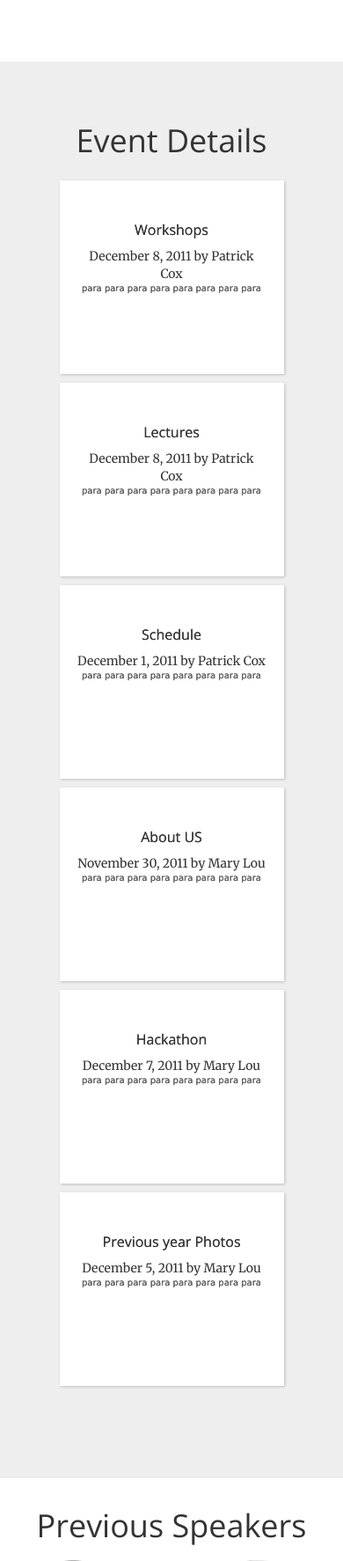
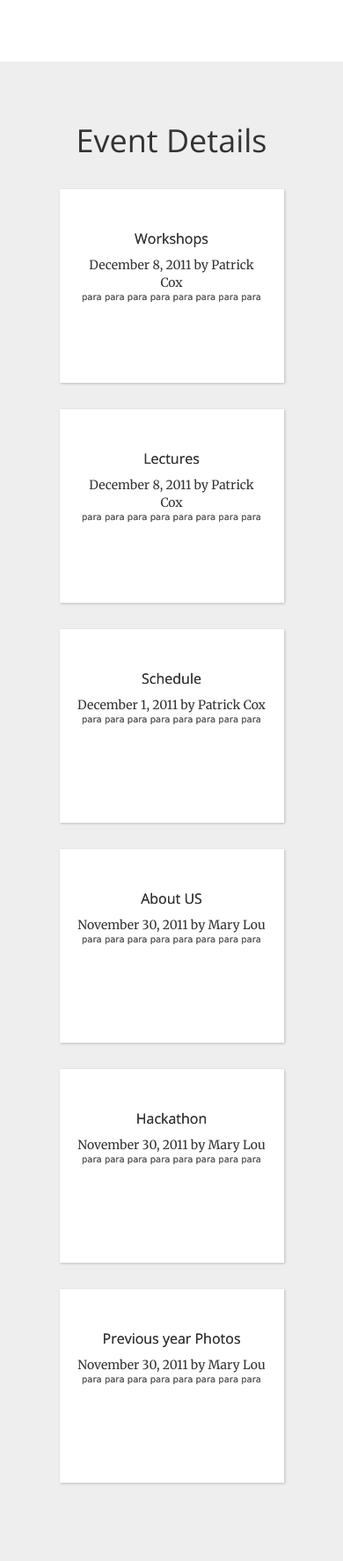
Before and after one commit to fosscell/2016-E, a PHP site: page / in a window 390 px wide. Shown: the part 2847-4621 px from the top of the page at 88% size. Run offline with PHP 8.4, Linux system fonts and the light colour scheme.

Commit message:
Bg change, Photo fixes, event details responsive

```diff
--- a/css/main.css
+++ b/css/main.css
@@ -12,6 +12,10 @@
     font:bold 11px Arial, Helvetica, sans-serif;
     background: #222222;
     color: #ffffff;
+}
+
+#contact{
+	background: #FEFF99;
 }
 
 /* loading bar */
@@ -50,7 +54,7 @@
 	border: 10px solid #fff;
 	text-align: center;
 	text-transform: none;
-	margin: 15px;
+	margin: 25px 30px;
 	-webkit-backface-visibility: hidden;
 	z-index: 1;
 	box-shadow:
--- a/index.html
+++ b/index.html
@@ -1,6 +1,5 @@
 <!DOCTYPE html>
 <html lang="en">
-
   <!-- commenting is my style of dreaming -->
   <!--               a8888b.              -->
   <!--              d888888b.             -->
@@ -19,107 +18,77 @@
   <!--  a:f  /     \._____.d|    .'       -->
   <!--       `\_..__)888888P`._.'         -->
   <!-- commenting is my style of dreaming -->
-
   <head>
-
     <meta charset="utf-8">
     <meta http-equiv="X-UA-Compatible" content="IE=edge">
     <meta name="viewport" content="width=device-width, initial-scale=1">
-
     <meta name="apple-mobile-web-app-capable" content="yes" />
-
     <meta property="og:title" content="FOSSMeet '16" />
     <meta property="og:type" content="Website" />
     <!-- <meta property="og:url" content="http://www.fossmeet.in"/> -->
     <meta property="og:image" content="img/poster.png" />
     <meta property="og:description" content="FOSSMeet is the annual event on Free and Open source software, conducted at National Institute of Technology, Calicut." />
     <meta name="author" content="FOSSMeet '16" />
-
     <link rel="shortcut icon" type="image/png" href="img/logo16.png" />
     <title>FOSSMeet '16</title>
-
     <!-- Bootstrap Core CSS -->
     <link rel="stylesheet" href="css/bootstrap.min.css" type="text/css">
-
     <!-- Custom Fonts -->
     <link href='http://fonts.googleapis.com/css?family=Open+Sans:300italic,400italic,600italic,700italic,800italic,400,300,600,700,800' rel='stylesheet' type='text/css'>
     <link href='http://fonts.googleapis.com/css?family=Merriweather:400,300,300italic,400italic,700,700italic,900,900italic' rel='stylesheet' type='text/css'>
     <link rel="stylesheet" href="font-awesome/css/font-awesome.min.css" type="text/css">
-
     <!-- Plugin CSS -->
     <link rel="stylesheet" href="css/animate.min.css" type="text/css">
-
     <!-- Custom CSS -->
     <link rel="stylesheet" href="css/creative.css" type="text/css">
-
     <!-- HTML5 Shim and Respond.js IE8 support of HTML5 elements and media queries -->
     <!-- WARNING: Respond.js doesn't work if you view the page via file:// -->
     <!--[if lt IE 9]>
     <script src="https://oss.maxcdn.com/libs/html5shiv/3.7.0/html5shiv.js"></script>
     <script src="https://oss.maxcdn.com/libs/respond.js/1.4.2/respond.min.js"></script>
     <![endif]-->
-
     <!-- <link rel="stylesheet" href="css/pace-theme-loading-bar.css"> -->
     <link rel="stylesheet" href="css/main.css">
-
     <!-- jQuery -->
     <script src="js/jquery.js"></script>
-
     <!-- Bootstrap Core JavaScript -->
     <script src="js/bootstrap.min.js"></script>
-
     <!-- Plugin JavaScript -->
     <script src="js/jquery.easing.min.js"></script>
     <script src="js/jquery.fittext.js"></script>
     <script src="js/wow.min.js"></script>
-
     <!-- Custom Theme JavaScript -->
     <script src="js/creative.js"></script>
-
     <script type="text/javascript">
     $(window).ready(function(){
     $('#newsfeeds').hide();
     $("#loading").hide();
     })
     </script>
-
     <!--  <script src="js/pace-theme-loading-bar.js"></script> -->
-
     <script type="text/javascript">
     $(function() {
-
-				var $container	= $('#ib-container'),
-					$articles	= $container.children('article'),
+    var $container  = $('#ib-container'),
+    $articles = $container.children('article'),
     timeout;
-
     $articles.on( 'mouseenter', function( event ) {
-
     $('#newsfeeds').hide();
-					var $article	= $(this);
+    var $article  = $(this);
     clearTimeout( timeout );
     timeout = setTimeout( function() {
-
     if( $article.hasClass('active') ) return false;
-
     $articles.not( $article.removeClass('blur').addClass('active') )
     .removeClass('active')
     .addClass('blur');
-
     }, 65 );
-
     });
-
     $container.on( 'mouseleave', function( event ) {
-
     clearTimeout( timeout );
     $articles.removeClass('active blur');
     $('#newsfeeds').show();
-
     });
-
     });
     </script>
-
     <script>
     /*
     need to solve the footer issue here
@@ -133,16 +102,12 @@
     }
     })
     </script>
-
   </head>
-
   <body id="page-top">
-
     <div id="loading">
       <!-- Loading content, please wait.. -->
       <img src="img/ajax-loader.gif" alt="loading.." />
     </div>
-
     <nav id="mainNav" class="navbar navbar-default navbar-fixed-top">
       <div class="container-fluid">
         <!-- Brand and toggle get grouped for better mobile display -->
@@ -155,7 +120,6 @@
           </button>
           <a class="navbar-brand page-scroll" href="#page-top">FOSSMeet '16</a>
         </div>
-
         <!-- Collect the nav links, forms, and other content for toggling -->
         <div class="collapse navbar-collapse" id="bs-example-navbar-collapse-1">
           <ul class="nav navbar-nav navbar-right">
@@ -180,7 +144,6 @@
       </div>
       <!-- /.container-fluid -->
     </nav>
-
     <header>
       <div class="header-content">
         <div class="header-content-inner">
@@ -188,11 +151,9 @@
           <hr>
           <p>Start Bootstrap can help you build better websites using the Bootstrap CSS framework! Just download your template and start going, no strings attached!</p>
           <!--  <a class="btn btn-primary btn-xl" data-toggle="modal" data-target="#moreInfo">Find Out More</a> -->
-
         </div>
       </div>
     </header>
-
     <section class="bg-primary" id="what">
       <div class="container">
         <div class="row">
@@ -205,7 +166,6 @@
         </div>
       </div>
     </section>
-
     <section id="why">
       <div class="container">
         <div class="row">
@@ -248,11 +208,11 @@
         </div>
       </div>
     </section>
-
     <section class="ib-container" id="ib-container">
       <div class="text-center">
         <h1>Event Details</h1>
       </div>
+      <div class="container">
         <article>
           <div id="header">
             <h3>
@@ -265,7 +225,7 @@
             </span>
           </div>
           <p>
-		para para		para para		para para		para para
+            para para   para para   para para   para para
           </p>
         </article>
         <article>
@@ -280,7 +240,7 @@
             </span>
           </div>
           <p>
-		para para		para para		para para		para para
+            para para   para para   para para   para para
           </p>
         </article>
         <article>
@@ -295,7 +255,7 @@
             </span>
           </div>
           <p>
-		para para		para para		para para		para para
+            para para   para para   para para   para para
           </p>
         </article>
         <article>
@@ -310,7 +270,7 @@
             </span>
           </div>
           <p>
-		para para		para para		para para		para para
+            para para   para para   para para   para para
           </p>
         </article>
         <article>
@@ -321,11 +281,11 @@
             </a>
             </h3>
             <span>
-            December 7, 2011 by Mary Lou
+              November 30, 2011 by Mary Lou
             </span>
           </div>
           <p>
-		para para		para para		para para		para para
+            para para   para para   para para   para para
           </p>
         </article>
         <article>
@@ -336,15 +296,16 @@
             </a>
             </h3>
             <span>
-            December 5, 2011 by Mary Lou
+              November 30, 2011 by Mary Lou
             </span>
           </div>
           <p>
-		para para		para para		para para		para para
+            para para   para para   para para   para para
           </p>
         </article>
+      </div>
+
     </section>
-
     <div id="speakers" class="page-alternate">
       <div class="grid container">
         <div class="row">
@@ -371,7 +332,6 @@
                 </a>
               </p>
               </figcaption>
-
             </figure>
           </div>
           <div class="col-md-3 col-sm-3 col-xs-6 text-center">
@@ -388,7 +348,6 @@
                 </a>
               </p>
               </figcaption>
-
             </figure>
           </div>
           <div class="col-md-3 col-sm-3 col-xs-6 text-center">
@@ -407,7 +366,6 @@
                 </a>
               </p>
               </figcaption>
-
             </figure>
           </div>
           <div class="col-md-3 col-sm-3 col-xs-6 text-center">
@@ -424,14 +382,13 @@
                 </a>
               </p>
               </figcaption>
-
             </figure>
           </div>
         </div>
         <div class="row">
           <div class="col-md-3 col-sm-3 col-xs-6 text-center">
             <figure class="effect-hera">
-                <img src="img/atm.png" alt="img17"/>
+              <img src="img/sajjad.png" alt="img17"/>
               <figcaption>
               <h2>
               <span>
@@ -445,7 +402,6 @@
                 </a>
               </p>
               </figcaption>
-
             </figure>
           </div>
           <div class="col-md-3 col-sm-3 col-xs-6 text-center">
@@ -464,7 +420,6 @@
                 </a>
               </p>
               </figcaption>
-
             </figure>
           </div>
           <div class="col-md-3 col-sm-3 col-xs-6 text-center">
@@ -483,12 +438,11 @@
                 </a>
               </p>
               </figcaption>
-
             </figure>
           </div>
           <div class="col-md-3 col-sm-3 col-xs-6 text-center">
             <figure class="effect-hera">
-                <img src="img/bg.jpg" alt="img17"/>
+              <img src="img/plus.png" alt="img17"/>
               <figcaption>
               <h2>
               <span style="color:black">
@@ -502,13 +456,11 @@
                 </a>
               </p>
               </figcaption>
-
             </figure>
           </div>
         </div>
       </div>
     </div>
-
     <section id="contact">
       <div class="container">
         <div class="row">
@@ -532,7 +484,6 @@
           </div>
         </div>
       </section>
-
       <div id="newsfeeds">
         <div class="news-item">
           <div class="news-info">
@@ -540,7 +491,5 @@
           </div>
         </div>
       </div>
-
     </body>
-
   </html>
```
Lines whose indentation alone changed are shown as unchanged.
